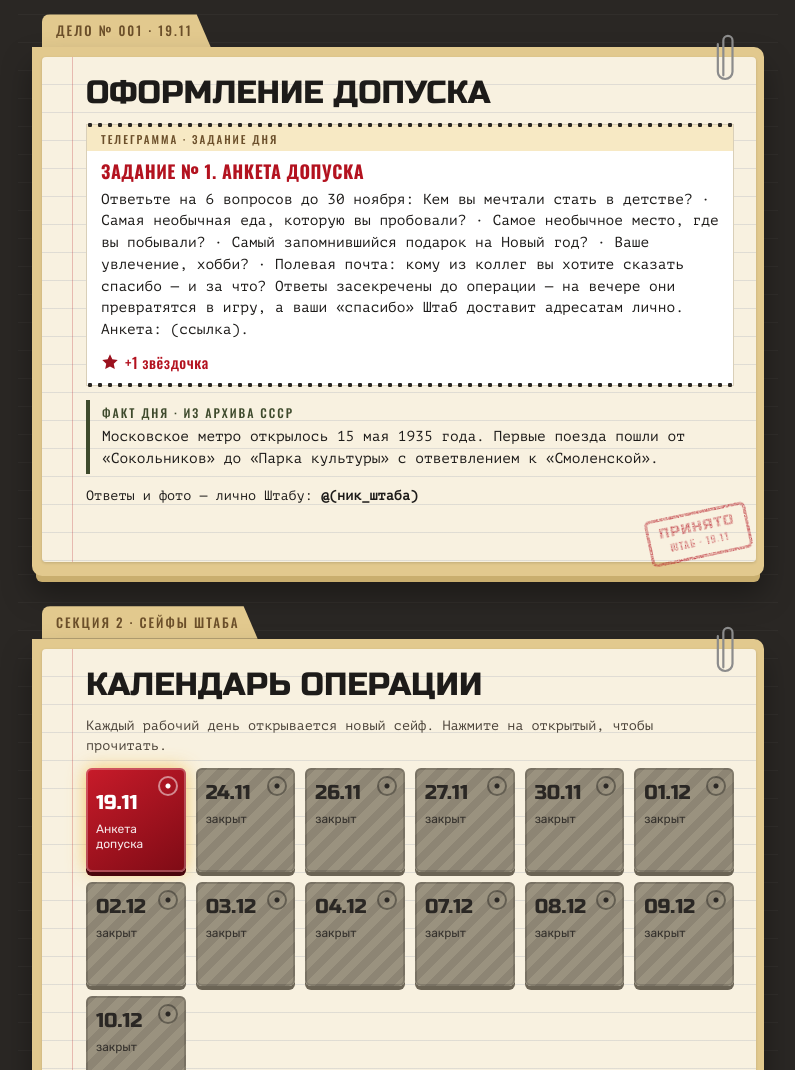
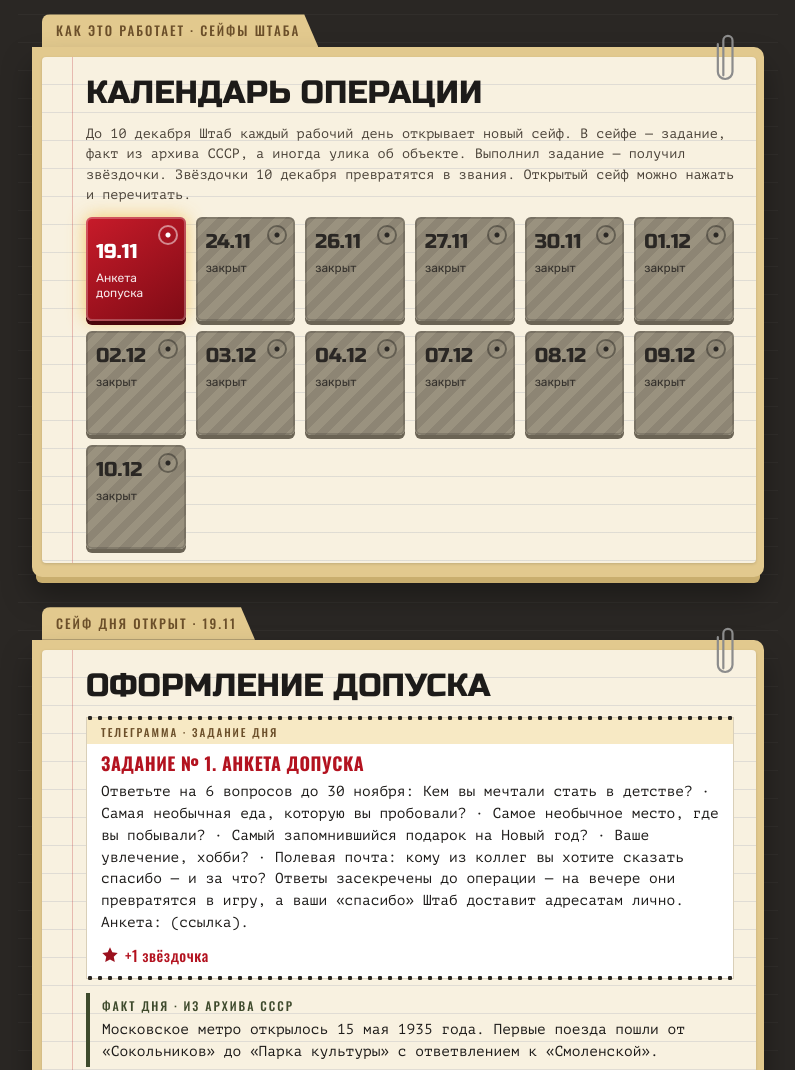
Before and after one commit to gsergiosmirnoff-bit/shtab-2027, a plain HTML site: page index.html in a window 1280 px wide. Shown: the part 820-1890 px from the top of the page, without its empty margins (242-1037 px from the left). Drawn offline with Linux system fonts and the light colour scheme.

Commit message:
Обновление витрины 19.11.2026

```diff
--- a/index.html
+++ b/index.html
@@ -250,15 +250,15 @@ footer .logo{background:#fff;margin-bottom:8px}
 </header>
 <div class="ticker" aria-hidden="true"><div class="tk"><span>Внимание! Говорит Штаб</span><span>★</span><span>До операции 21 день</span><span>★</span><span>Звёздочки начисляются</span><span>★</span><span>Объект засекречен</span><span>★</span><span>Ждите указаний Штаба</span><span>★</span><span>Внимание! Говорит Штаб</span><span>★</span><span>До операции 21 день</span><span>★</span><span>Звёздочки начисляются</span><span>★</span><span>Объект засекречен</span><span>★</span><span>Ждите указаний Штаба</span><span>★</span></div></div>
 <main>
-<section class="folder reveal today"><div class="tab">Дело № 001 · 19.11</div><div class="sheet"><svg class="clip" viewBox="0 0 24 60" aria-hidden="true"><path d="M8 50V12a5 5 0 0 1 10 0v34a8 8 0 0 1-16 0V16" fill="none" stroke="#8C8C8C" stroke-width="2.4" stroke-linecap="round"/></svg><h2>Оформление допуска</h2>
+<section class="folder reveal "><div class="tab">Как это работает · сейфы Штаба</div><div class="sheet"><svg class="clip" viewBox="0 0 24 60" aria-hidden="true"><path d="M8 50V12a5 5 0 0 1 10 0v34a8 8 0 0 1-16 0V16" fill="none" stroke="#8C8C8C" stroke-width="2.4" stroke-linecap="round"/></svg><h2>Календарь операции</h2>
+  <p class="hint">До 10 декабря Штаб каждый рабочий день открывает новый сейф. В сейфе — задание, факт из архива СССР, а иногда улика об объекте. Выполнил задание — получил звёздочки. Звёздочки 10 декабря превратятся в звания. Открытый сейф можно нажать и перечитать.</p>
+  <div class="safes"><button class="safe open cur" data-i="0"><div class="dial"></div><b>19.11</b><small>Анкета допуска</small></button><div class="safe locked"><div class="dial"></div><b>24.11</b><small>закрыт</small></div><div class="safe locked"><div class="dial"></div><b>26.11</b><small>закрыт</small></div><div class="safe locked"><div class="dial"></div><b>27.11</b><small>закрыт</small></div><div class="safe locked"><div class="dial"></div><b>30.11</b><small>закрыт</small></div><div class="safe locked"><div class="dial"></div><b>01.12</b><small>закрыт</small></div><div class="safe locked"><div class="dial"></div><b>02.12</b><small>закрыт</small></div><div class="safe locked"><div class="dial"></div><b>03.12</b><small>закрыт</small></div><div class="safe locked"><div class="dial"></div><b>04.12</b><small>закрыт</small></div><div class="safe locked"><div class="dial"></div><b>07.12</b><small>закрыт</small></div><div class="safe locked"><div class="dial"></div><b>08.12</b><small>закрыт</small></div><div class="safe locked"><div class="dial"></div><b>09.12</b><small>закрыт</small></div><div class="safe locked"><div class="dial"></div><b>10.12</b><small>закрыт</small></div></div>
+  <div class="safe-view" id="sv" hidden></div></div></section>
+<section class="folder reveal today"><div class="tab">Сейф дня открыт · 19.11</div><div class="sheet"><svg class="clip" viewBox="0 0 24 60" aria-hidden="true"><path d="M8 50V12a5 5 0 0 1 10 0v34a8 8 0 0 1-16 0V16" fill="none" stroke="#8C8C8C" stroke-width="2.4" stroke-linecap="round"/></svg><h2>Оформление допуска</h2>
   <div class="tele"><div class="tele-h">Телеграмма · задание дня</div><div class="tt">Задание № 1. Анкета допуска</div><p>Ответьте на 6 вопросов до 30 ноября: Кем вы мечтали стать в детстве? · Самая необычная еда, которую вы пробовали? · Самое необычное место, где вы побывали? · Самый запомнившийся подарок на Новый год? · Ваше увлечение, хобби? · Полевая почта: кому из коллег вы хотите сказать спасибо — и за что? Ответы засекречены до операции — на вечере они превратятся в игру, а ваши «спасибо» Штаб доставит адресатам лично. Анкета: (ссылка).</p><div class="st"><svg class="" viewBox="0 0 24 24" aria-hidden="true"><path fill="#9B111E" d="M12 1.8l3.1 6.6 7.2.9-5.3 5 1.4 7.1L12 17.9l-6.4 3.5 1.4-7.1-5.3-5 7.2-.9z"/></svg>+1 звёздочка</div></div>
   <div class="fact"><div class="lbl">Факт дня · из архива СССР</div><p>Московское метро открылось 15 мая 1935 года. Первые поезда пошли от «Сокольников» до «Парка культуры» с ответвлением к «Смоленской».</p></div>
   <p class="send">Ответы и фото — лично Штабу: <b>@(ник_штаба)</b></p>
   <span class="stamp s-in">Принято<br><small>Штаб · 19.11</small></span></div></section>
-<section class="folder reveal "><div class="tab">Секция 2 · сейфы Штаба</div><div class="sheet"><svg class="clip" viewBox="0 0 24 60" aria-hidden="true"><path d="M8 50V12a5 5 0 0 1 10 0v34a8 8 0 0 1-16 0V16" fill="none" stroke="#8C8C8C" stroke-width="2.4" stroke-linecap="round"/></svg><h2>Календарь операции</h2>
-  <p class="hint">Каждый рабочий день открывается новый сейф. Нажмите на открытый, чтобы прочитать.</p>
-  <div class="safes"><button class="safe open cur" data-i="0"><div class="dial"></div><b>19.11</b><small>Анкета допуска</small></button><div class="safe locked"><div class="dial"></div><b>24.11</b><small>закрыт</small></div><div class="safe locked"><div class="dial"></div><b>26.11</b><small>закрыт</small></div><div class="safe locked"><div class="dial"></div><b>27.11</b><small>закрыт</small></div><div class="safe locked"><div class="dial"></div><b>30.11</b><small>закрыт</small></div><div class="safe locked"><div class="dial"></div><b>01.12</b><small>закрыт</small></div><div class="safe locked"><div class="dial"></div><b>02.12</b><small>закрыт</small></div><div class="safe locked"><div class="dial"></div><b>03.12</b><small>закрыт</small></div><div class="safe locked"><div class="dial"></div><b>04.12</b><small>закрыт</small></div><div class="safe locked"><div class="dial"></div><b>07.12</b><small>закрыт</small></div><div class="safe locked"><div class="dial"></div><b>08.12</b><small>закрыт</small></div><div class="safe locked"><div class="dial"></div><b>09.12</b><small>закрыт</small></div><div class="safe locked"><div class="dial"></div><b>10.12</b><small>закрыт</small></div></div>
-  <div class="safe-view" id="sv" hidden></div></div></section>
 <section class="folder reveal "><div class="tab">Секция 3 · разведка</div><div class="sheet"><svg class="clip" viewBox="0 0 24 60" aria-hidden="true"><path d="M8 50V12a5 5 0 0 1 10 0v34a8 8 0 0 1-16 0V16" fill="none" stroke="#8C8C8C" stroke-width="2.4" stroke-linecap="round"/></svg><h2>Улики об объекте</h2>
   <div class="cards"><div class="icard"><span class="no">№ 1</span><span class="dt">19.11</span><p>Объект старше любого из нас.</p></div><div class="icard lock"><span class="no">№ 2</span><span class="dt">26.11</span><p><i class="redact">████████ ██████ ███████████</i></p><span class="stamp s-lock">Засекречено<br><small>до 26.11</small></span></div><div class="icard lock"><span class="no">№ 3</span><span class="dt">01.12</span><p><i class="redact">████████ ██████ ███████████</i></p><span class="stamp s-lock">Засекречено<br><small>до 01.12</small></span></div><div class="icard lock"><span class="no">№ 4</span><span class="dt">03.12</span><p><i class="redact">████████ ██████ ███████████</i></p><span class="stamp s-lock">Засекречено<br><small>до 03.12</small></span></div><div class="icard lock"><span class="no">№ 5</span><span class="dt">07.12</span><p><i class="redact">████████ ██████ ███████████</i></p><span class="stamp s-lock">Засекречено<br><small>до 07.12</small></span></div><div class="icard lock"><span class="no">№ 6</span><span class="dt">09.12</span><p><i class="redact">████████ ██████ ███████████</i></p><span class="stamp s-lock">Засекречено<br><small>до 09.12</small></span></div></div>
   <p class="note">Версии, где пройдёт операция, — лично Штабу в Telegram, не в комментарии. Первый, кто угадает объект, получит звание «Начальник разведки» и 3 звёздочки. Но — ни слова остальным!</p>
```
